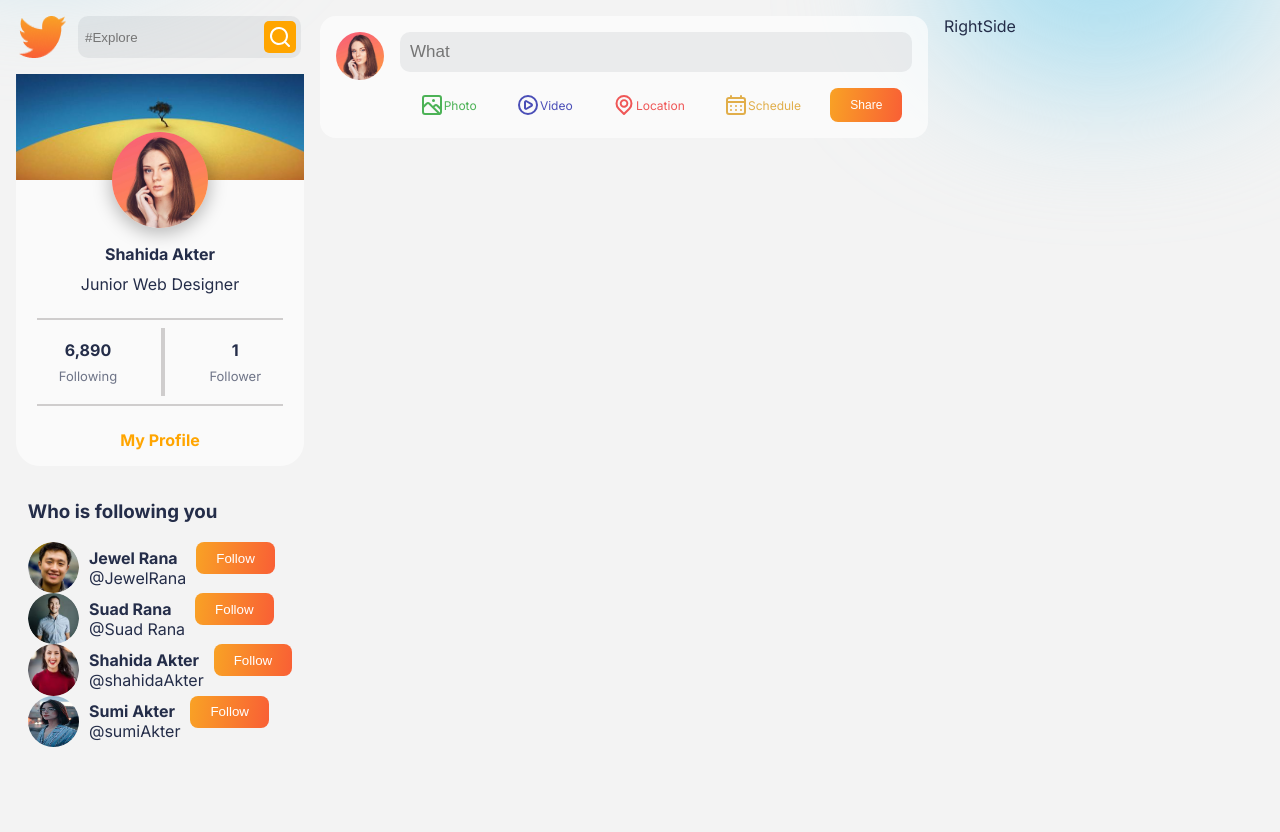
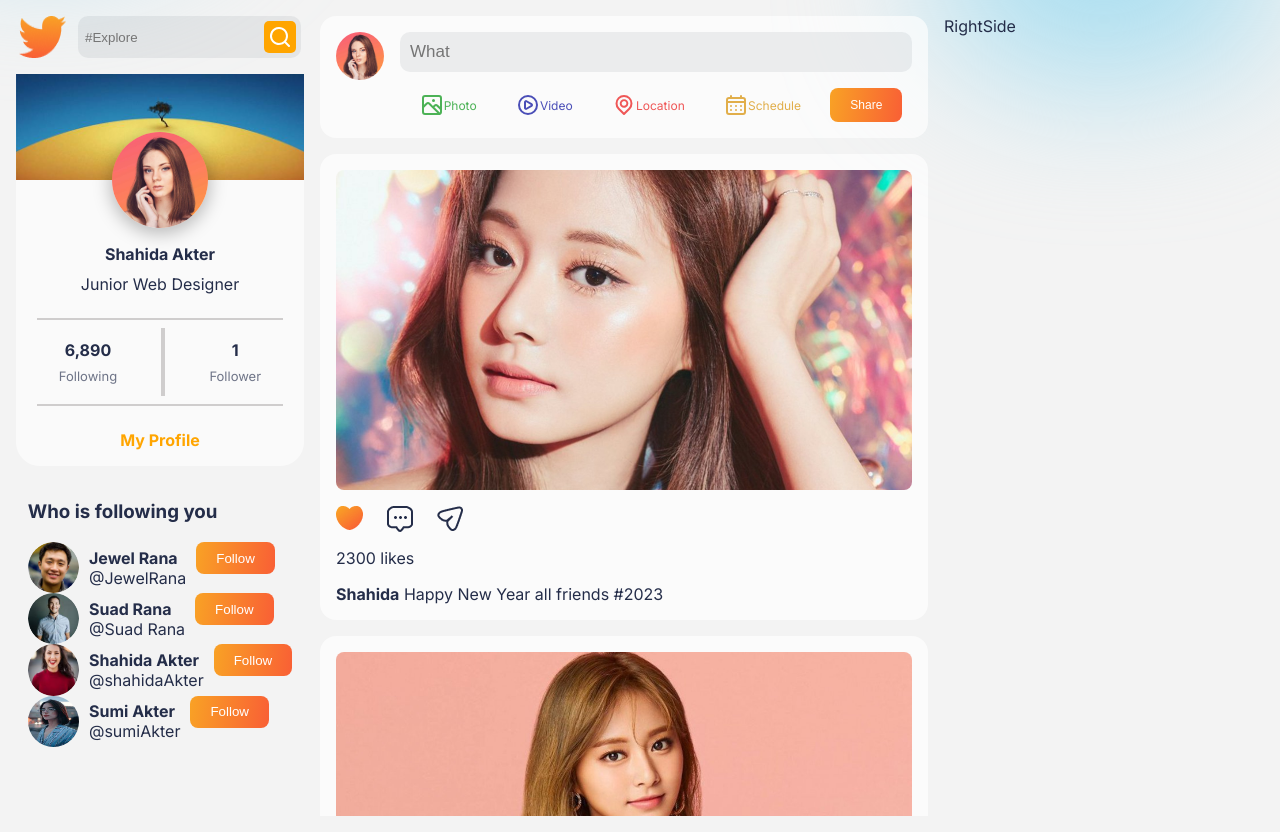
Before and after one commit to ShahidaAkter1/SocialMedia-client, a React (Create React App) app: page / in a window 1280 px wide. Built offline with nearby package versions, Linux system fonts and the light colour scheme.

Commit message:
Posts section added

```diff
--- a/src/App.css
+++ b/src/App.css
@@ -48,3 +48,7 @@
   background: transparent;
   border: 2px solid var(--orange);
 }
+
+::-webkit-scrollbar{
+  display: none;
+}
--- /dev/null
+++ b/src/Components/Post/Post.css
@@ -0,0 +1,20 @@
+.Post{
+    display: flex;
+    flex-direction: column;
+    padding: 1rem;
+    background-color: var(--cardColor);
+    border-radius: 1rem;
+    gap: 1rem;
+}
+
+.Post>img{
+    width: 100%;
+    max-height: 20rem;
+    object-fit: cover;
+    border-radius: 0.5rem;
+}
+.postReact{
+    display: flex;
+    align-items: flex-start;
+    gap: 1.5rem;
+}
--- /dev/null
+++ b/src/Components/Post/Post.jsx
@@ -0,0 +1,35 @@
+import React from 'react';
+import './Post.css';
+import Comment from '../../img/comment.png'
+import Share from '../../img/share.png'
+import Heart from '../../img/like.png'
+import NotLike from '../../img/notlike.png'
+
+const Post = ({data}) => {
+    return (
+        <div className="Post">
+            <img src={data.img} alt="" />
+
+
+            <div className="postReact">
+                <img src={data.liked?Heart: NotLike} alt="" />
+                <img src={Comment} alt="" />
+                <img src={Share} alt="" />
+            </div>
+
+
+            <span>{data.likes} likes</span>
+
+            <div className="detail">
+                <span>
+                    <b>
+                        {data.name}
+                    </b>
+                          <span> {data.desc}</span>
+                </span>
+            </div>
+        </div>
+    );
+};
+
+export default Post;
--- a/src/Components/PostSide/PostSide.jsx
+++ b/src/Components/PostSide/PostSide.jsx
@@ -1,11 +1,13 @@
 import React from 'react';
 import './PostSide.css'
 import PostShare from '../PostShare/PostShare';
+import Posts from '../Posts/Posts';
 
 const PostSide = () => {
     return (
         <div className='PostSide'>
             <PostShare></PostShare>
+            <Posts></Posts>
         </div>
     );
 };
--- /dev/null
+++ b/src/Components/Posts/Posts.css
@@ -0,0 +1,5 @@
+.Posts{
+    display: flex;
+    flex-direction: column;
+    gap: 1rem;
+}
--- /dev/null
+++ b/src/Components/Posts/Posts.jsx
@@ -0,0 +1,18 @@
+import React from 'react';
+import './Posts.css';
+import {PostsData} from '../../Data/PostsData'
+import Post from '../Post/Post';
+
+const Posts = () => {
+    return (
+        <div className='Posts'>
+            {
+                PostsData.map((post,id)=>{
+                    return <Post data={post} id={id}></Post>
+                })
+            }
+        </div>
+    );
+};
+
+export default Posts;
--- /dev/null
+++ b/src/Data/PostsData.js
@@ -0,0 +1,27 @@
+import postPic1 from '../img/postpic1.jpg';
+import postPic2 from '../img/postpic2.jpg';
+import postPic3 from '../img/postpic3.JPG';
+
+export const PostsData = [
+    {
+        img: postPic1,
+        name:'Shahida',
+        desc:'Happy New Year all friends #2023',
+        likes:2300,
+        liked:true
+    },
+    {
+        img: postPic2,
+        name:'Suad',
+        desc:'Happy New Party time all friends #2023',
+        likes:2300,
+        liked:false
+    },
+    {
+        img: postPic2,
+        name:'Jewel',
+        desc:'Happy Birthday',
+        likes:800,
+        liked:false
+    },
+]
```
